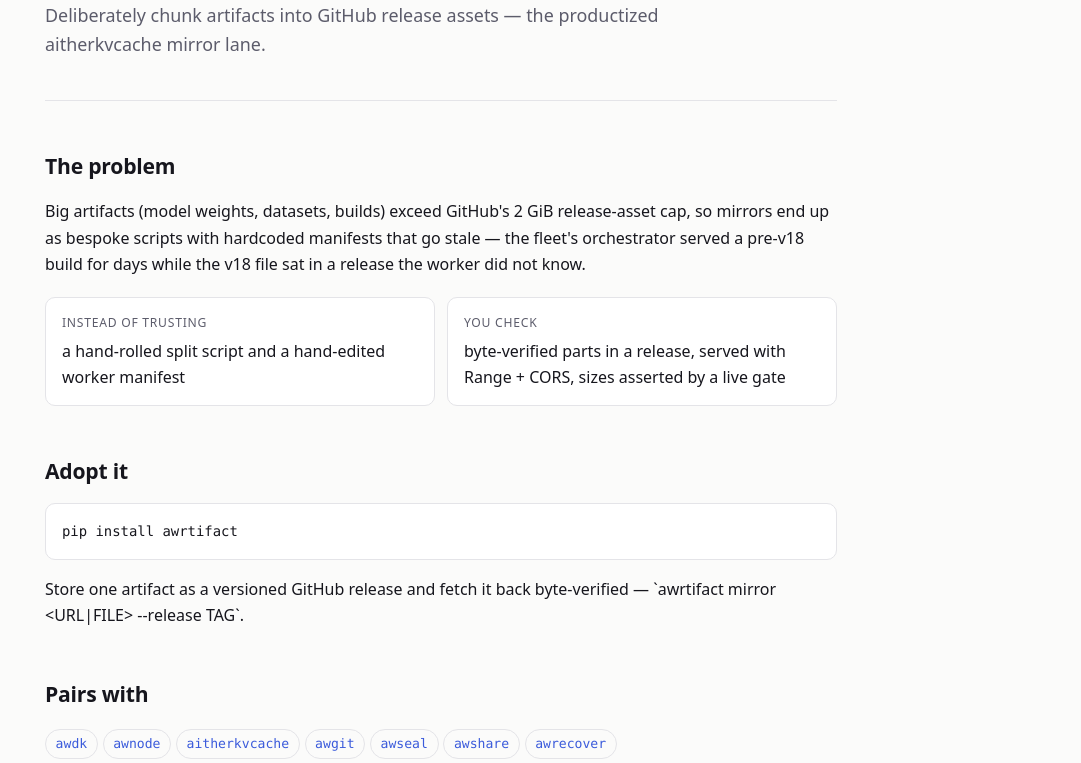
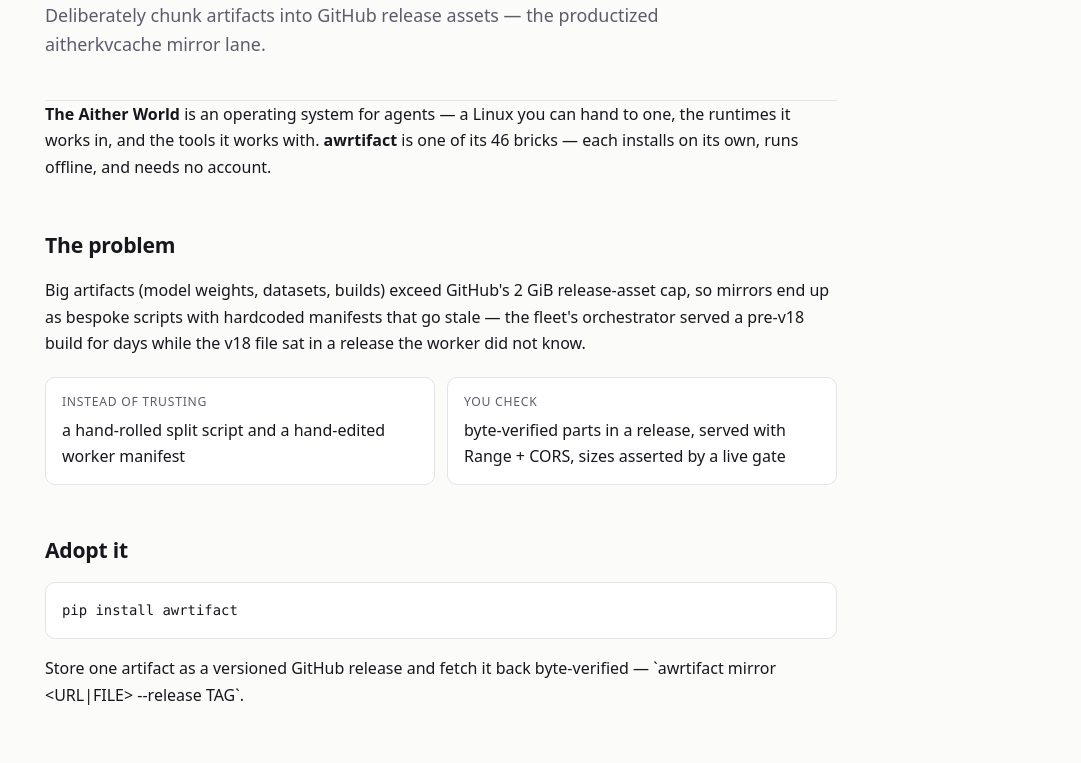
Before and after one commit to Aitherium/awrtifact, a plain HTML site: page docs/index.html in a window 1280 px wide. Shown: the part 182-945 px from the top of the page, without its empty margins (199-1280 px from the left). Drawn offline with Linux system fonts and the light colour scheme.

Commit message:
docs: styled page for awrtifact, generated from the registry

```diff
--- a/docs/index.html
+++ b/docs/index.html
@@ -68,6 +68,7 @@
   <h1>awrtifact</h1>
   <p class="tag">Deliberately chunk artifacts into GitHub release assets — the productized aitherkvcache mirror lane.</p>
 </header>
+<p class="world"><strong>The Aither World</strong> is an operating system for agents — a Linux you can hand to one, the runtimes it works in, and the tools it works with. <strong>awrtifact</strong> is one of its 46 bricks — each installs on its own, runs offline, and needs no account.</p>
 
 <h2>The problem</h2>
 <p>Big artifacts (model weights, datasets, builds) exceed GitHub&#x27;s 2 GiB release-asset cap, so mirrors end up as bespoke scripts with hardcoded manifests that go stale — the fleet&#x27;s orchestrator served a pre-v18 build for days while the v18 file sat in a release the worker did not know.</p>
@@ -77,7 +78,7 @@
 <p>Store one artifact as a versioned GitHub release and fetch it back byte-verified — `awrtifact mirror &lt;URL|FILE&gt; --release TAG`.</p>
 
 <h2>Pairs with</h2>
-<p class="pairs"><a href="https://aitherium.github.io/awdk/">awdk</a><a href="https://aitherium.github.io/awnode/">awnode</a><a href="https://aitherium.github.io/aitherkvcache/">aitherkvcache</a><a href="https://aitherium.github.io/awgit/">awgit</a><a href="https://aitherium.github.io/awseal/">awseal</a><a href="https://aitherium.github.io/awshare/">awshare</a><a href="https://aitherium.github.io/awrecover/">awrecover</a></p>
+<p class="pairs"><a href="https://aitherium.github.io/awdk/">awdk</a><a href="https://aitherium.github.io/awnode/">awnode</a><a href="https://aitherium.github.io/aitherkvcache/">aitherkvcache</a><a href="https://aitherium.github.io/awgit/">awgit</a><a href="https://aitherium.github.io/awseal/">awseal</a><a href="https://aitherium.github.io/awshare/">awshare</a><a href="https://aitherium.github.io/awrecover/">awrecover</a><a href="https://aitherium.github.io/awstorage/">awstorage</a></p>
 <p style="color:var(--dim);font-size:.9rem">Pairing is composition, never dependency —
 awrtifact installs and runs on its own.</p>
 
```
